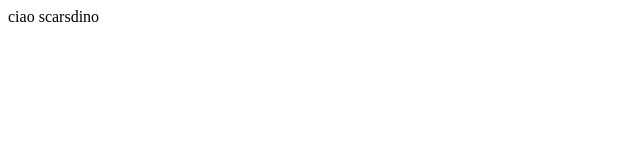
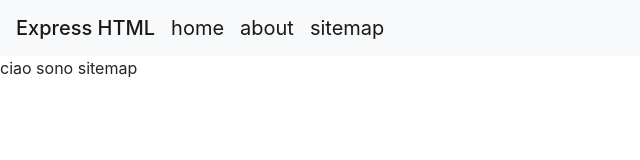
Before and after one commit to Rownok2000/ex-nuovo, a plain HTML site: page EXPRESS_STATIC_FILES/sitemap.html in a window 1280 px wide. Shown: the whole page, without its empty margins (0-640 px from the left). Drawn offline with nearby package versions, Linux system fonts and the light colour scheme.

Commit message:
lab 01.2

```diff
--- a/EXPRESS_STATIC_FILES/sitemap.html
+++ b/EXPRESS_STATIC_FILES/sitemap.html
@@ -1 +1,22 @@
-<p>ciao scarsdino<p>
+<!doctype html>
+<html lang="en">
+  <head>
+    <!-- Required meta tags -->
+    <meta charset="utf-8">
+    <meta name="viewport" content="width=device-width, initial-scale=1, shrink-to-fit=no">
+
+    <!-- Bootstrap CSS -->
+    <link rel="stylesheet" href="https://stackpath.bootstrapcdn.com/bootstrap/4.3.1/css/bootstrap.min.css" integrity="sha384-ggOyR0iXCbMQv3Xipma34MD+dH/1fQ784/j6cY/iJTQUOhcWr7x9JvoRxT2MZw1T" crossorigin="anonymous">
+
+    <title>Hello, world!</title>
+  </head>
+  <body>
+    <nav class="navbar navbar-expand-lg navbar-light bg-light">
+        <span class="navbar-brand mb-0 h1">Express HTML</span>
+        <a class="navbar-brand" href="/">home</a>
+        <a class="navbar-brand" href="/about">about</a>
+        <a class="navbar-brand" href="/sitemap">sitemap</a>
+    </nav>
+        <p>ciao sono sitemap<p>
+    </body>
+</html>
```
Also changed, not shown: EXPRESS_STATIC_FILES/about.html (+22 -1 lines), EXPRESS_STATIC_FILES/index.html (+22 -1 lines).
